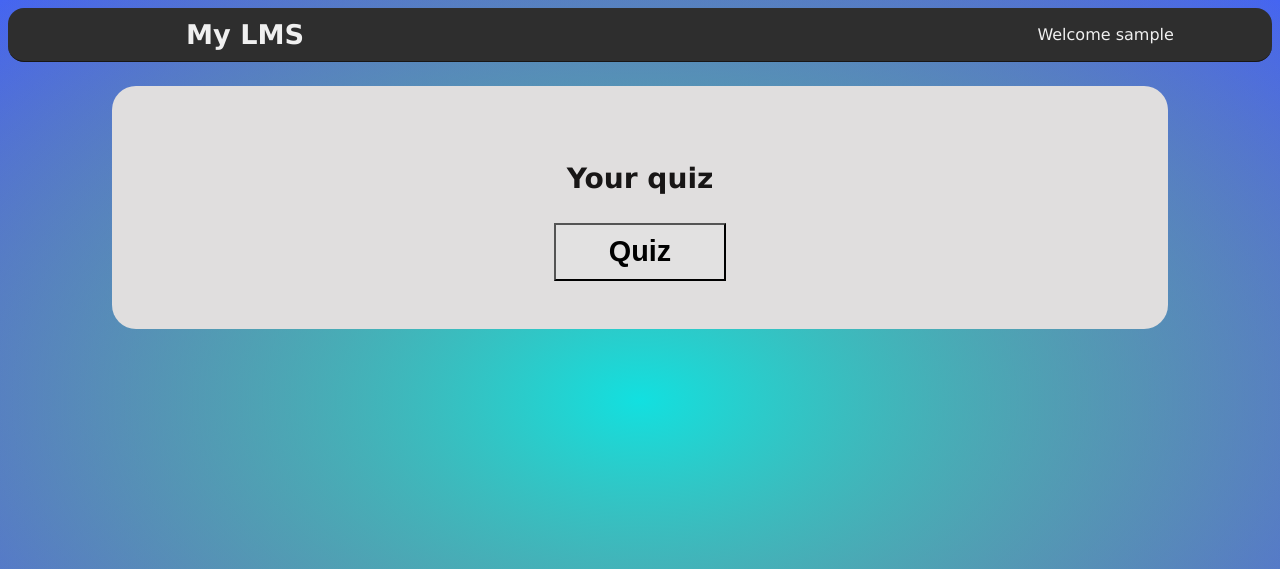
After one commit to ahmedwelhakim/lms-quiz-project, a PHP site: page /student_home.php in a window 1280 px wide. The commit adds this page. Shown: the top 569 px of the page. Run offline with PHP 8.4, Linux system fonts and the light colour scheme; the visitor is signed in with stand-in values (Sample User, id 1).

Commit message:
creating quiz, quiz creation, student, proffessor pages

```diff
--- a/css/style.css
+++ b/css/style.css
@@ -108,7 +108,7 @@ td {
 }
 
 .main-body {
-    padding: 1em;
+    padding: 2em;
     text-align: center;
     margin: auto;
     margin-top: 1em;
--- a/js/loginScript.js
+++ b/js/loginScript.js
@@ -10,7 +10,7 @@ function ajax_post() {
         if (xhr.readyState == 4 && xhr.status == 200) {
             let return_data = xhr.responseText;
             if (return_data == 'success') {
-                window.location.replace("homepage.php");
+                window.location.replace("student_home.php");
             } else {
                 document.getElementById("status").innerHTML = return_data;
             }
--- /dev/null
+++ b/student_home.php
@@ -0,0 +1,55 @@
+<?php
+session_start();
+
+if (!isset($_SESSION['username'])) {
+    header('location:index.php');
+}
+
+//connect the server to the database
+include("db/dbConnection.php");
+include("db/dbFunctions.inc.php");
+createQus($conn, 'What does HTML stand for', 'Home tool Markup language', 'Hyperlinks and Text Markup language', 'Hyper Text Markup language', 'none of the above', 1);
+createQus($conn, 'look at the following selector: $("div"). What does it select?', 'The first divs element', 'All div elements', 'The last div element', 'none of the above', 1);
+createQus($conn, 'Where is the correct place to insert a javascript?', 'the head section', 'The body section', 'Both the head and body', 'none of the above', 1);
+createQus($conn, 'How do you create a function in javascript?', 'function myFunction()', 'function:myFunction()', 'function=myFunction()', 'none of the above', 1);
+createQus($conn, 'Which class provides a responsive fixed width container?', 'container', 'container-fixed', 'container-fluid', 'none of these', 1);
+
+?>
+<!DOCTYPE html>
+<html lang="en">
+
+<head>
+    <meta charset="UTF-8">
+    <meta http-equiv="X-UA-Compatible" content="IE=edge">
+    <meta name="viewport" content="width=device-width, initial-scale=1.0">
+    <link rel="stylesheet" href="css/style.css">
+    <title>homepage</title>
+
+</head>
+
+<body>
+
+    <div class="nav-container">
+        <nav id="nav">
+            <div class="logo">
+                My LMS
+            </div>
+            <div class="nav-list"></div>
+            <div class="nav-login">
+                <ul class="nav-list">
+                    <li>Welcome <?php echo ($_SESSION['username']); ?></li>
+                </ul>
+            </div>
+        </nav>
+
+        </nav>
+    </div>
+    <div class="main-body">
+        <h3> Your quiz </h3>
+        <form action="quiz.php">
+            <button id="btn">Quiz</button>
+        </form>
+    </div>
+</body>
+
+</html>
```
Also changed, not shown: quiz.php (renamed from homepage.php, +2 -8 lines), quizCreation.php (added, +10 -0 lines), process/checked.php (added), proffessor_home.php (added).
